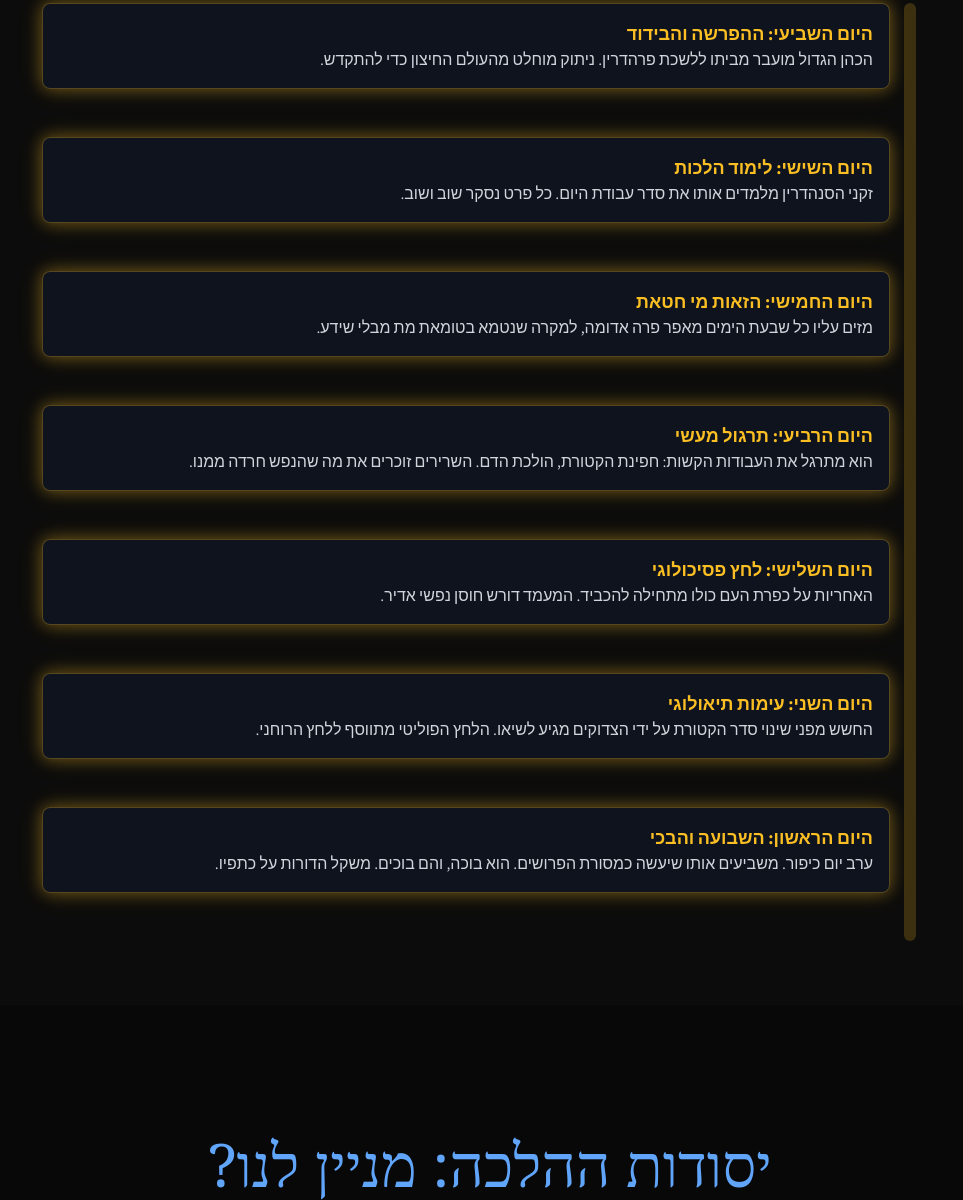
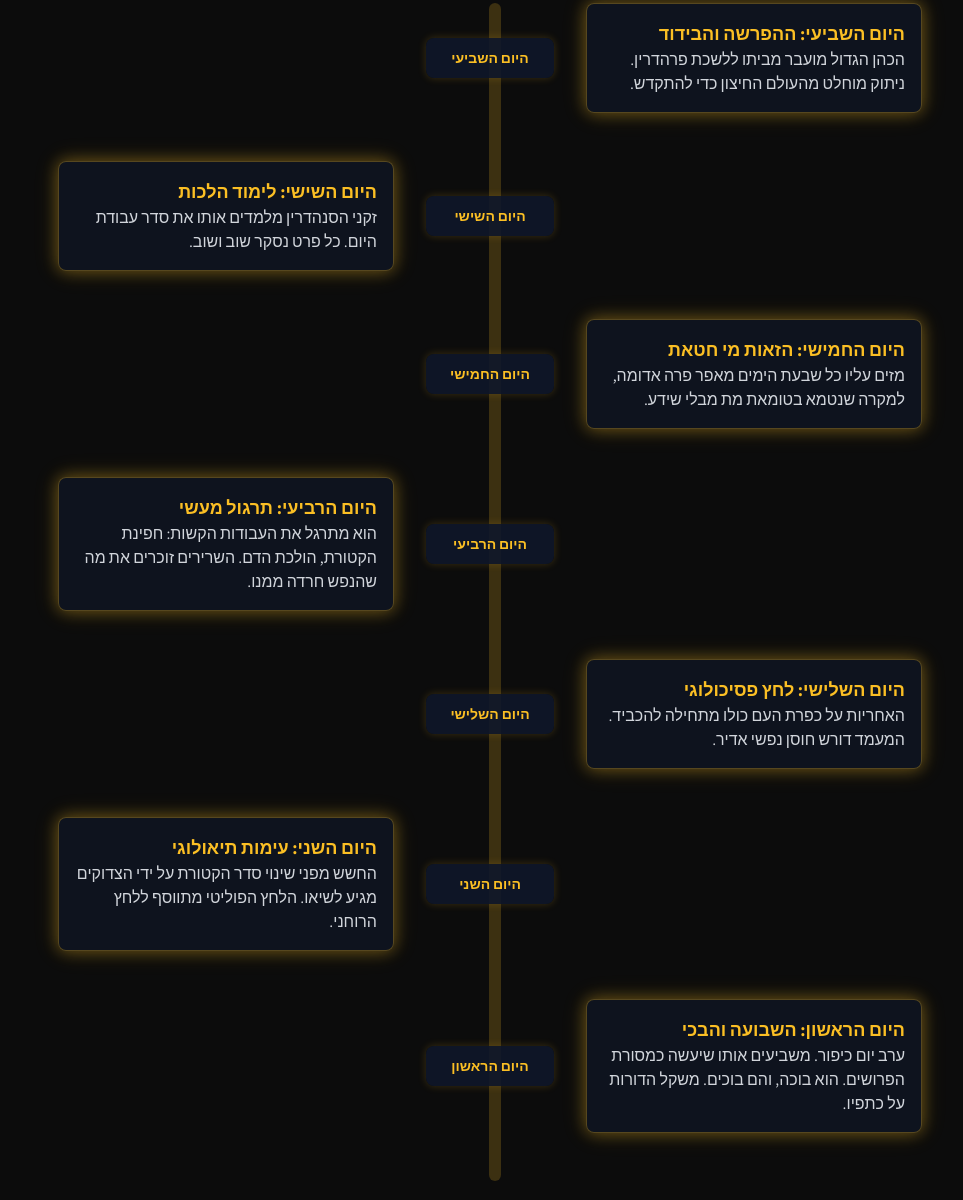
Before and after one commit to pinywinner/Yuma, a plain HTML site: page index.html in a window 1280 px wide. Shown: the part 2585-3785 px from the top of the page, without its empty margins (150-1113 px from the left). Drawn offline with nearby package versions, Linux system fonts and the light colour scheme.

Commit message:
Update index.html

```diff
--- a/index.html
+++ b/index.html
@@ -53,8 +53,8 @@
             transform: translateY(0);
         }
 
-        /* Timeline specific animations (content boxes slide in) */
-        .timeline-item .timeline-item-content {
+        /* Timeline specific animations */
+        .timeline-item .timeline-item-content, .timeline-item .timeline-dot {
             opacity: 0;
             transition: opacity 0.6s ease-out, transform 0.6s ease-out;
         }
@@ -65,6 +65,13 @@
         .timeline-item.is-visible .timeline-item-content {
             opacity: 1;
             transform: translateX(0);
+        }
+        .timeline-item .timeline-dot {
+            transform: scale(0);
+        }
+        .timeline-item.is-visible .timeline-dot {
+            opacity: 1;
+            transform: scale(1);
         }
 
         /* Golden Thread Element */
@@ -160,22 +167,20 @@
         }
 
         /* Timeline specific adjustments */
-        /* Central line and progress line - positioned on the right of the timeline section */
+        /* Central line and progress line - always centered */
         #timeline-section .absolute.bg-amber-400\/20,
         #timeline-section #timeline-progress {
-            left: auto; /* Reset left */
-            right: 1.5rem; /* Position 1.5rem from the right edge of its parent (max-w-4xl) */
-            margin-left: 0; /* Reset margin */
-            margin-right: -1.5px; /* Half width of the line to center it on the right */
+            left: 50%;
+            right: auto;
+            margin-left: -1.5px; /* Half width of the line to center it */
         }
 
         .timeline-item {
             display: flex;
-            align-items: center; /* Vertically center content */
+            align-items: center; /* Vertically center content and dot */
             width: 100%; /* Take full width of its parent (max-w-4xl) */
             margin-bottom: 3rem; /* Space between items */
             position: relative; /* For correct z-index and positioning */
-            justify-content: flex-start; /* All content pushed to the left */
         }
 
         /* Content box styling */
@@ -190,24 +195,71 @@
             flex-direction: column;
             justify-content: space-between;
             z-index: 2; /* Ensure content is above the line */
-            width: calc(100% - 3rem); /* Full width minus space for the line on the right */
-            margin-right: 3rem; /* Space from the right line */
-            margin-left: 0; /* Ensure no left margin */
         }
         .timeline-item-content:hover {
             transform: translateY(-5px) scale(1.02);
             box-shadow: 0 0 25px rgba(251, 191, 36, 0.5), 0 0 40px rgba(251, 191, 36, 0.3);
         }
 
-        /* Mobile adjustments (all content on left, line on right) */
+        /* Positioning for left-aligned content (odd items) */
+        .timeline-item:nth-child(odd) {
+            justify-content: flex-start; /* Push content to the left */
+        }
+        .timeline-item:nth-child(odd) .timeline-item-content {
+            width: calc(50% - 7rem); /* 50% minus width of dot + gap */
+            margin-right: 1rem; /* Gap from the dot */
+            margin-left: auto; /* Push to left */
+        }
+
+        /* Positioning for right-aligned content (even items) */
+        .timeline-item:nth-child(even) {
+            justify-content: flex-end; /* Push content to the right */
+        }
+        .timeline-item:nth-child(even) .timeline-item-content {
+            width: calc(50% - 7rem); /* 50% minus width of dot + gap */
+            margin-left: 1rem; /* Gap from the dot */
+            margin-right: auto; /* Push to right */
+        }
+
+        /* Timeline dot styling */
+        .timeline-item .timeline-dot {
+            width: 8rem; /* Width to accommodate text */
+            height: 2.5rem; /* Height */
+            border-radius: 0.5rem; /* Slightly rounded rectangle */
+            background-color: rgba(15, 23, 42, 0.9); /* Dark background for the dot */
+            color: #FBBF24; /* Text color */
+            font-size: 0.875rem; /* text-sm */
+            line-height: 1.2; /* Adjust line height for vertical centering */
+            flex-shrink: 0; /* Prevent dot from shrinking */
+            display: flex;
+            align-items: center;
+            justify-content: center;
+            font-weight: bold;
+            text-align: center;
+            z-index: 3; /* Ensure dot is above line and content */
+            box-shadow: 0 0 8px rgba(251, 191, 36, 0.2); /* Subtle glow */
+        }
+
+        /* Mobile adjustments */
         @media (max-width: 767px) {
             .timeline-item {
                 margin-bottom: 2rem; /* Slightly less margin on mobile */
             }
-            .timeline-item-content {
-                width: calc(100% - 2rem); /* Adjust width for mobile, smaller gap */
+            .timeline-item:nth-child(odd) .timeline-item-content,
+            .timeline-item:nth-child(even) .timeline-item-content {
+                width: calc(50% - 5rem); /* Adjust width for mobile, smaller gap */
                 padding: 0.75rem; /* Smaller padding on mobile */
-                margin-right: 2rem; /* Smaller margin for mobile from the line */
+            }
+            .timeline-item:nth-child(odd) .timeline-item-content {
+                margin-right: 0.5rem; /* Smaller margin for mobile */
+            }
+            .timeline-item:nth-child(even) .timeline-item-content {
+                margin-left: 0.5rem; /* Smaller margin for mobile */
+            }
+            .timeline-item .timeline-dot {
+                width: 6rem; /* Smaller width for mobile dot */
+                height: 2rem; /* Smaller height for mobile dot */
+                font-size: 0.75rem; /* Smaller font size for mobile */
             }
         }
     </style>
@@ -272,51 +324,79 @@
             <h3 class="text-4xl md:text-6xl font-serif text-amber-400 text-shadow-gold mb-16 text-center">סדר היום בלשכה: שבעה ימי הכנה</h3>
             <div class="w-full max-w-4xl relative">
                 <!-- The main vertical line and progress line -->
-                <div class="absolute top-0 bottom-0 right-0 -mr-[1.5px] w-3 bg-amber-400/20 rounded-full"></div>
-                <div id="timeline-progress" class="absolute top-0 right-0 -mr-[1.5px] w-3 bg-amber-400 rounded-full" style="height: 0%;"></div>
+                <div class="absolute top-0 bottom-0 left-1/2 -ml-[1.5px] w-3 bg-amber-400/20 rounded-full"></div>
+                <div id="timeline-progress" class="absolute top-0 left-1/2 -ml-[1.5px] w-3 bg-amber-400 rounded-full" style="height: 0%;"></div>
 
                 <!-- Timeline items with text days inside the content box -->
                 <div class="timeline-item mb-12">
-                    <div class="timeline-item-content p-4 bg-gray-900/70 rounded-lg border border-amber-400/30" style="--direction: -50px;">
+                    <div class="w-5/12 timeline-item-content p-4 bg-gray-900/70 rounded-lg border border-amber-400/30" style="--direction: -50px;">
                         <p class="font-bold text-lg text-amber-400">היום השביעי: ההפרשה והבידוד</p>
                         <p class="text-gray-300">הכהן הגדול מועבר מביתו ללשכת פרהדרין. ניתוק מוחלט מהעולם החיצון כדי להתקדש.</p>
                     </div>
+                    <div class="w-2/12 flex justify-center">
+                        <div class="timeline-dot w-28 h-10 rounded-md bg-gray-800 z-10 flex items-center justify-center font-bold text-amber-400 text-center text-sm">היום השביעי</div>
+                    </div>
+                    <div class="w-5/12"></div>
                 </div>
-                <div class="timeline-item mb-12">
-                    <div class="timeline-item-content p-4 bg-gray-900/70 rounded-lg border border-amber-400/30" style="--direction: -50px;">
+                <div class="timeline-item mb-12 flex-row-reverse">
+                    <div class="w-5/12 timeline-item-content p-4 bg-gray-900/70 rounded-lg border border-amber-400/30" style="--direction: 50px;">
                         <p class="font-bold text-lg text-amber-400">היום השישי: לימוד הלכות</p>
                         <p class="text-gray-300">זקני הסנהדרין מלמדים אותו את סדר עבודת היום. כל פרט נסקר שוב ושוב.</p>
                     </div>
+                    <div class="w-2/12 flex justify-center">
+                        <div class="timeline-dot w-28 h-10 rounded-md bg-gray-800 z-10 flex items-center justify-center font-bold text-amber-400 text-center text-sm">היום השישי</div>
+                    </div>
+                    <div class="w-5/12"></div>
                 </div>
                 <div class="timeline-item mb-12">
-                    <div class="timeline-item-content p-4 bg-gray-900/70 rounded-lg border border-amber-400/30" style="--direction: -50px;">
+                    <div class="w-5/12 timeline-item-content p-4 bg-gray-900/70 rounded-lg border border-amber-400/30" style="--direction: -50px;">
                         <p class="font-bold text-lg text-amber-400">היום החמישי: הזאות מי חטאת</p>
                         <p class="text-gray-300">מזים עליו כל שבעת הימים מאפר פרה אדומה, למקרה שנטמא בטומאת מת מבלי שידע.</p>
                     </div>
+                    <div class="w-2/12 flex justify-center">
+                        <div class="timeline-dot w-28 h-10 rounded-md bg-gray-800 z-10 flex items-center justify-center font-bold text-amber-400 text-center text-sm">היום החמישי</div>
+                    </div>
+                    <div class="w-5/12"></div>
                 </div>
-                   <div class="timeline-item mb-12">
-                    <div class="timeline-item-content p-4 bg-gray-900/70 rounded-lg border border-amber-400/30" style="--direction: -50px;">
+                   <div class="timeline-item mb-12 flex-row-reverse">
+                    <div class="w-5/12 timeline-item-content p-4 bg-gray-900/70 rounded-lg border border-amber-400/30" style="--direction: 50px;">
                         <p class="font-bold text-lg text-amber-400">היום הרביעי: תרגול מעשי</p>
                         <p class="text-gray-300">הוא מתרגל את העבודות הקשות: חפינת הקטורת, הולכת הדם. השרירים זוכרים את מה שהנפש חרדה ממנו.</p>
                     </div>
+                    <div class="w-2/12 flex justify-center">
+                        <div class="timeline-dot w-28 h-10 rounded-md bg-gray-800 z-10 flex items-center justify-center font-bold text-amber-400 text-center text-sm">היום הרביעי</div>
+                    </div>
+                    <div class="w-5/12"></div>
                 </div>
                    <div class="timeline-item mb-12">
-                    <div class="timeline-item-content p-4 bg-gray-900/70 rounded-lg border border-amber-400/30" style="--direction: -50px;">
+                    <div class="w-5/12 timeline-item-content p-4 bg-gray-900/70 rounded-lg border border-amber-400/30" style="--direction: -50px;">
                         <p class="font-bold text-lg text-amber-400">היום השלישי: לחץ פסיכולוגי</p>
                         <p class="text-gray-300">האחריות על כפרת העם כולו מתחילה להכביד. המעמד דורש חוסן נפשי אדיר.</p>
                     </div>
+                    <div class="w-2/12 flex justify-center">
+                        <div class="timeline-dot w-28 h-10 rounded-md bg-gray-800 z-10 flex items-center justify-center font-bold text-amber-400 text-center text-sm">היום השלישי</div>
+                    </div>
+                    <div class="w-5/12"></div>
                 </div>
-                <div class="timeline-item mb-12">
-                    <div class="timeline-item-content p-4 bg-gray-900/70 rounded-lg border border-amber-400/30" style="--direction: -50px;">
+                <div class="timeline-item mb-12 flex-row-reverse">
+                    <div class="w-5/12 timeline-item-content p-4 bg-gray-900/70 rounded-lg border border-amber-400/30" style="--direction: 50px;">
                         <p class="font-bold text-lg text-amber-400">היום השני: עימות תיאולוגי</p>
                         <p class="text-gray-300">החשש מפני שינוי סדר הקטורת על ידי הצדוקים מגיע לשיאו. הלחץ הפוליטי מתווסף ללחץ הרוחני.</p>
                     </div>
+                    <div class="w-2/12 flex justify-center">
+                        <div class="timeline-dot w-28 h-10 rounded-md bg-gray-800 z-10 flex items-center justify-center font-bold text-amber-400 text-center text-sm">היום השני</div>
+                    </div>
+                    <div class="w-5/12"></div>
                 </div>
                 <div class="timeline-item mb-12">
-                    <div class="timeline-item-content p-4 bg-gray-900/70 rounded-lg border border-amber-400/30" style="--direction: -50px;">
+                    <div class="w-5/12 timeline-item-content p-4 bg-gray-900/70 rounded-lg border border-amber-400/30" style="--direction: -50px;">
                         <p class="font-bold text-lg text-amber-400">היום הראשון: השבועה והבכי</p>
                         <p class="text-gray-300">ערב יום כיפור. משביעים אותו שיעשה כמסורת הפרושים. הוא בוכה, והם בוכים. משקל הדורות על כתפיו.</p>
                     </div>
+                    <div class="w-2/12 flex justify-center">
+                        <div class="timeline-dot w-28 h-10 rounded-md bg-gray-800 z-10 flex items-center justify-center font-bold text-amber-400 text-center text-sm">היום הראשון</div>
+                    </div>
+                    <div class="w-5/12"></div>
                 </div>
             </div>
         </section>
```
